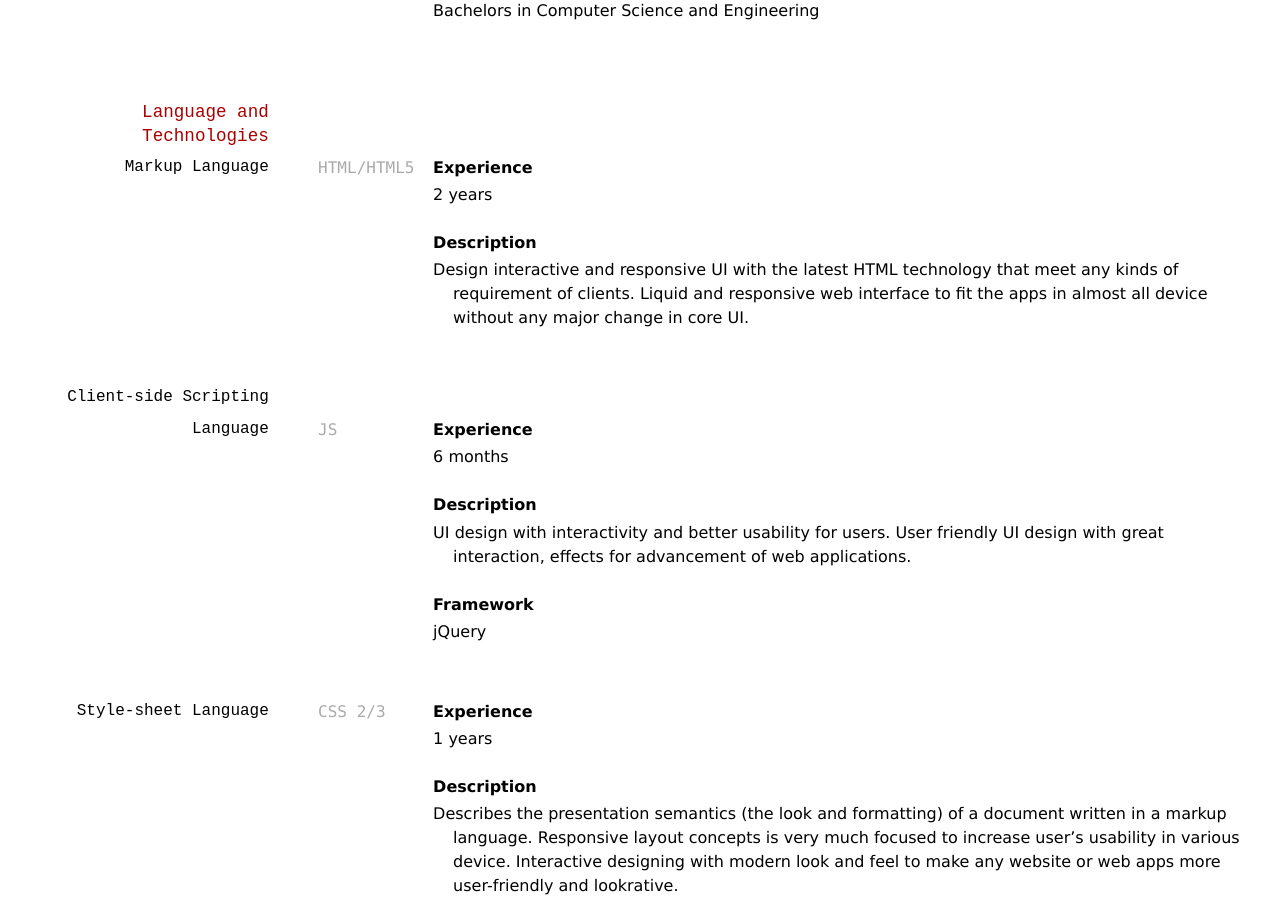
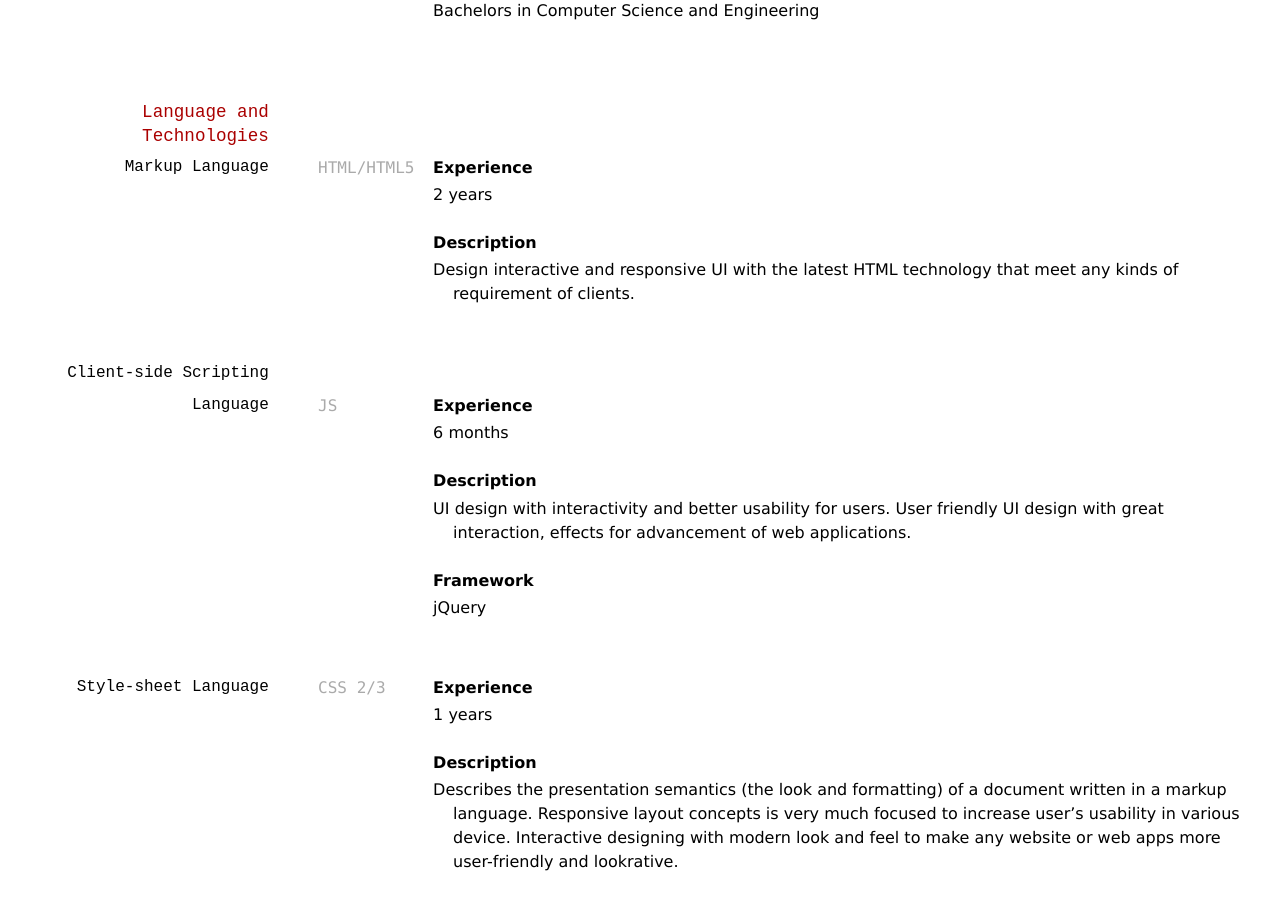
Before and after one commit to mita07/my-resume, a Jekyll site: the page built from index.md, in a window 1280 px wide and 900 px high, scrolled down 955 px. Built offline with Jekyll 4.4.1, drawn with Linux system fonts in a browser that asks for light colours.

Commit message:
Update index.md

```diff
--- a/index.md
+++ b/index.md
@@ -51,7 +51,7 @@ __Experience__
 - 2 years
 
 __Description__
-- Design interactive and responsive UI with the latest HTML technology that meet any kinds of requirement of clients. Liquid and responsive web interface to fit the apps in almost all device without any major change in core UI.
+- Design interactive and responsive UI with the latest HTML technology that meet any kinds of requirement of clients.
 
 ### Client-side Scripting Language
 
```
